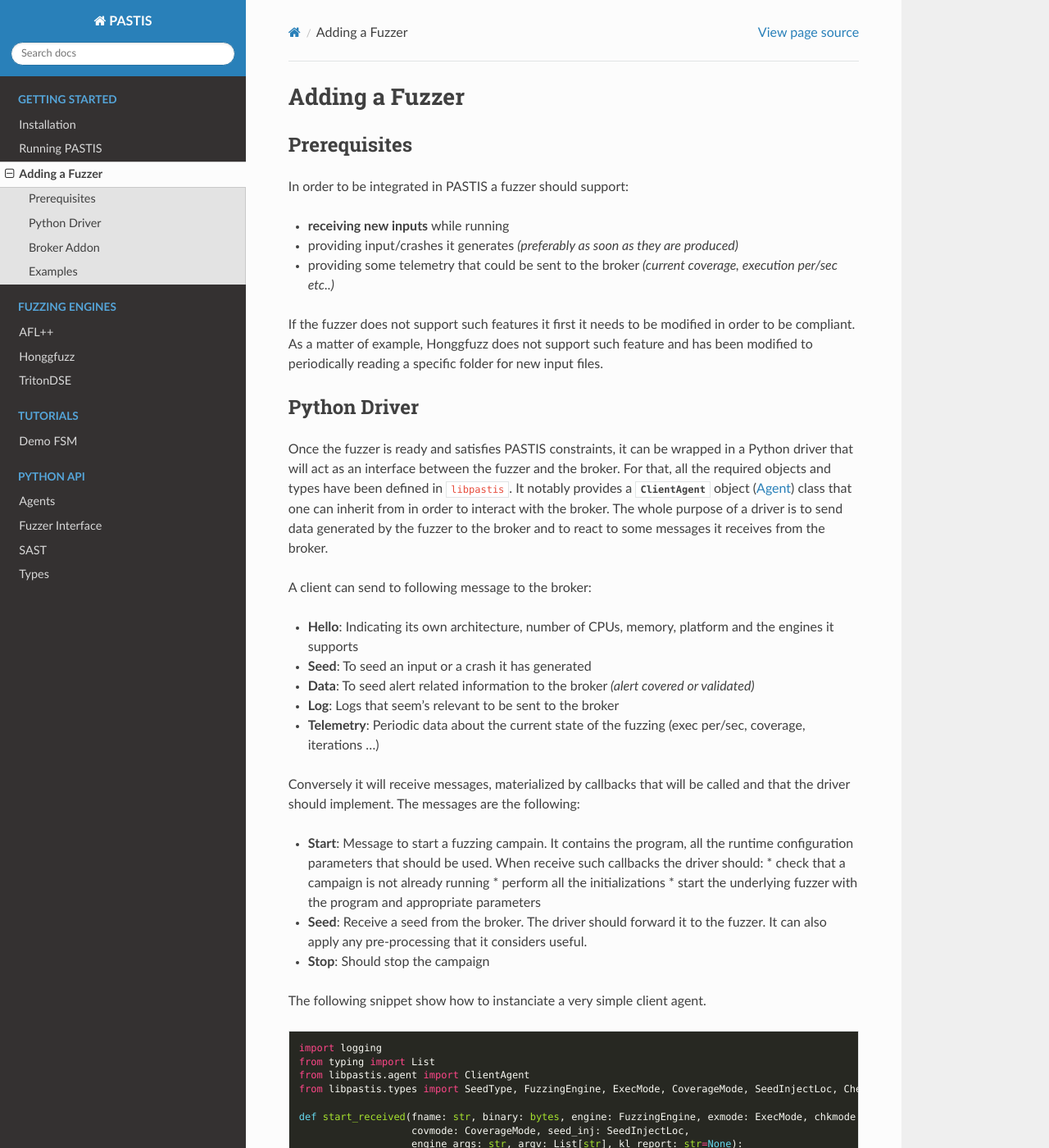
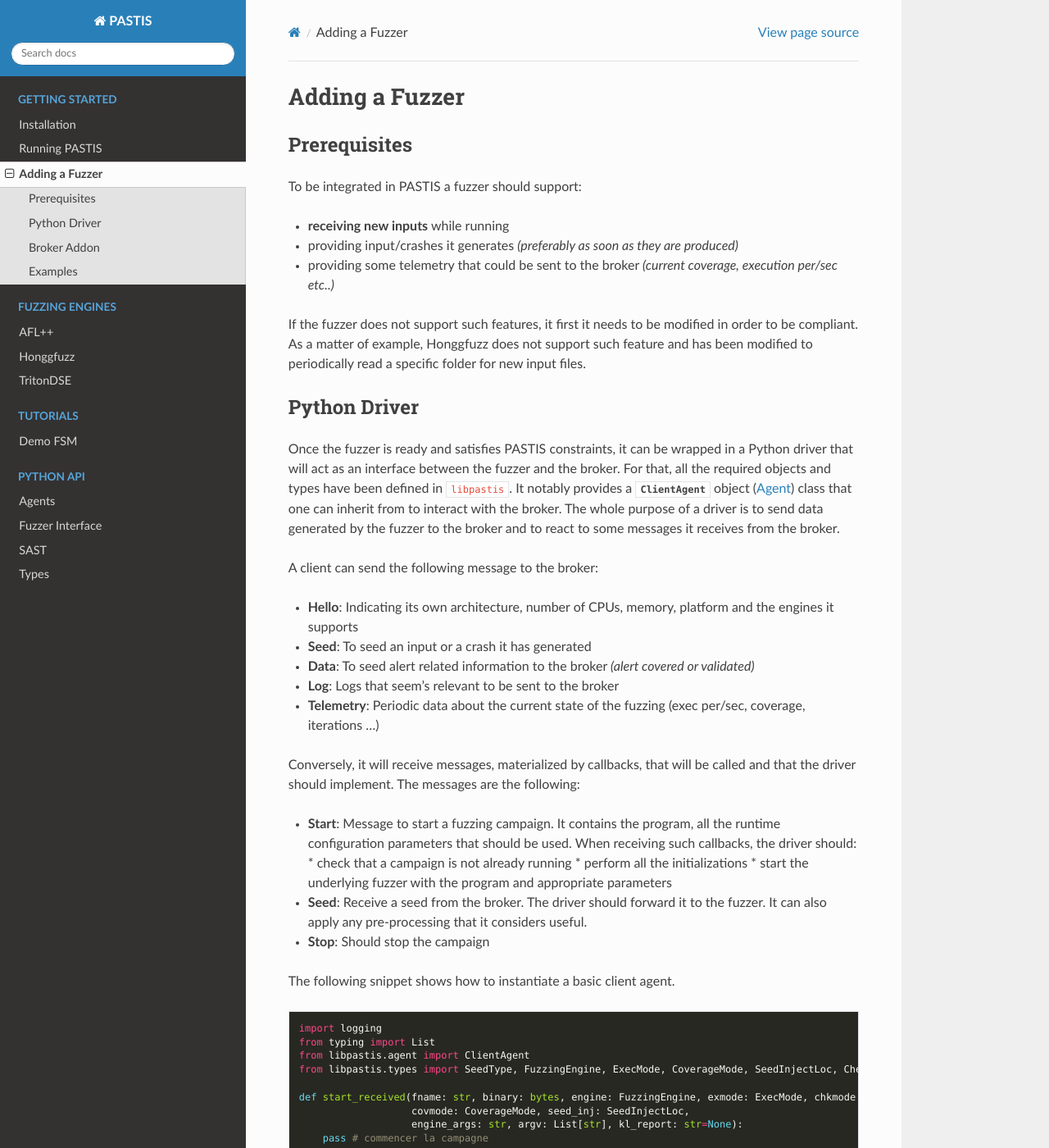
Before and after one commit to quarkslab/pastis, a Sphinx documentation site: the page built from doc/adding-fuzzer.rst, in a window 1280 px wide and 1400 px high. Shown: the whole window at 82% size. Built offline with Sphinx 7.4.7 and the Read the Docs theme 2.0.0, drawn with Linux system fonts in a browser that asks for light colours; some of the changed text lies outside the part shown.

Commit message:
docs(adding-fuzzer): correct links and spelling
Fix the links at the bottom to the correct URL.
Correct some minor spelling mistakes and grammar.

```diff
--- a/doc/adding-fuzzer.rst
+++ b/doc/adding-fuzzer.rst
@@ -4,15 +4,15 @@
 Prerequisites
 -------------
 
-In order to be integrated in PASTIS a fuzzer should support:
+To be integrated in PASTIS a fuzzer should support:
 
 * **receiving new inputs** while running
 * providing input/crashes it generates *(preferably as soon as they are produced)*
 * providing some telemetry that could be sent to the broker *(current coverage, execution per/sec etc..)*
 
-If the fuzzer does not support such features it first it needs to be modified in order to be compliant.
+If the fuzzer does not support such features, it first it needs to be modified in order to be compliant.
 As a matter of example, Honggfuzz does not support such feature and has been modified
-to periodically reading a specific folder for new input files.
+to periodically read a specific folder for new input files.
 
 Python Driver
 -------------
@@ -20,11 +20,11 @@
 Once the fuzzer is ready and satisfies PASTIS constraints, it can be wrapped in a Python driver
 that will act as an interface between the fuzzer and the broker. For that, all the required objects
 and types have been defined in ``libpastis``. It notably provides a :py:class:`ClientAgent` object
-(:ref:`label_agent_api`) class that one can inherit from in order to interact with the broker. The whole purpose
+(:ref:`label_agent_api`) class that one can inherit from to interact with the broker. The whole purpose
 of a driver is to send data generated by the fuzzer to the broker and to react to some messages it
 receives from the broker.
 
-A client can send to following message to the broker:
+A client can send the following message to the broker:
 
 * **Hello**: Indicating its own architecture, number of CPUs, memory, platform and the engines it supports
 * **Seed**: To seed an input or a crash it has generated
@@ -32,11 +32,11 @@
 * **Log**: Logs that seem's relevant to be sent to the broker
 * **Telemetry**: Periodic data about the current state of the fuzzing (exec per/sec, coverage, iterations ...)
 
-Conversely it will receive messages, materialized by callbacks that will be called and that the driver should
+Conversely, it will receive messages, materialized by callbacks, that will be called and that the driver should
 implement. The messages are the following:
 
-* **Start**: Message to start a fuzzing campain. It contains the program, all the runtime configuration parameters
-  that should be used. When receive such callbacks the driver should:
+* **Start**: Message to start a fuzzing campaign. It contains the program, all the runtime configuration parameters
+  that should be used. When receiving such callbacks, the driver should:
   * check that a campaign is not already running
   * perform all the initializations
   * start the underlying fuzzer with the program and appropriate parameters
@@ -44,7 +44,7 @@
   any pre-processing that it considers useful.
 * **Stop**: Should stop the campaign
 
-The following snippet show how to instanciate a very simple client agent.
+The following snippet shows how to instantiate a basic client agent.
 
 
 .. code-block:: python
@@ -94,24 +94,24 @@
    :align: center
    :alt: Loading of a Fuzzing Engine descriptor
 
-As shown on the figure when a fuzzer do connect on the broker it should advertize one or multiple
+As shown in the figure, when a fuzzer connects to the broker, it should advertise one or multiple
 fuzzing engine that it supports with ``FuzzingEngineInfo`` *(all that is encapsulated in the HelloMsg)*.
 That object also indicates the name
-of the python module to side-load on the broker in order to obtain the ``FuzzingEngineDescriptor``
-associated with the engine. The python module should contains a class inheriting ``FuzzingEngineDescriptor``
+of the python module to side-load on the broker to obtain the ``FuzzingEngineDescriptor``
+associated with the engine. The python module should contain a class inheriting ``FuzzingEngineDescriptor``
 that describe the engine. *(The broker will automatically find the subclass object within the module).*
 
-You fuzzing driver should thus provide this module to be installed on the broker *(either as a
-separate python module or directly within the main driver code)*. The object is is documented
+Your fuzzing driver should thus provide this module to be installed on the broker *(either as a
+separate Python module or directly within the main driver code)*. The object is documented
 in the API: :ref:`label_engine_desc`.
 
 
 Examples
 --------
 
-There is nothing like examples. Thus one can see existing drivers to see how they are
+There is nothing like an example. Thus, one can see existing drivers to see how they are
 implemented and how they work. They can be used as a basis for other fuzzing engines.
 
 * tiny test clients: `test_client.py <https://github.com/quarkslab/pastis/blob/main/tests/test_client.py>`_
-* Honggfuzz driver: `driver.py <https://github.com/quarkslab/pastis/blob/main/engines/pastis-honggfuzz/pastishonggfuzz/driver.py>`_
-* TritonDSE driver: `driver.py <https://github.com/quarkslab/pastis/blob/main/engines/pastis-tritondse/pastistritondse/driver.py>`_
+* Honggfuzz driver: `driver.py <https://github.com/quarkslab/pastis/blob/main/engines/pastishonggfuzz/driver.py>`_
+* TritonDSE driver: `driver.py <https://github.com/quarkslab/pastis/blob/main/engines/pastistritondse/driver.py>`_
```
Also changed, not shown: other parts of doc/adding-fuzzer.rst (+4 -4 lines).
